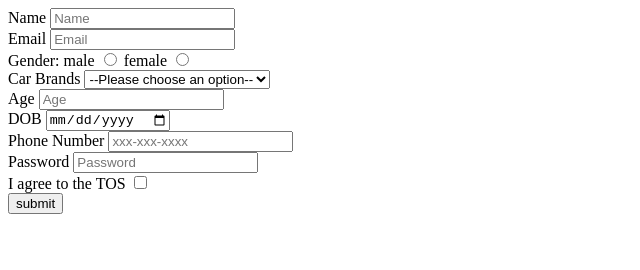
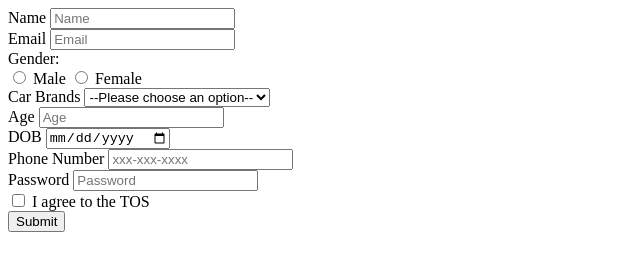
Before and after one commit to acciojob/signup-form-car-mangal77102, a website: page main.html in a window 1280 px wide. Shown: the whole page, without its empty margins (0-640 px from the left). Drawn offline with Linux system fonts and the light colour scheme.

Commit message:
created a submission

```diff
--- a/main.html
+++ b/main.html
@@ -1,34 +1,34 @@
 <!DOCTYPE html>
-
 <html>
-
 <head>
 	<link rel="stylesheet" href="styles.css">
 </head>
 
 <body>
-	<!-- the entire body must be written by student -->
-    <script type="text/javascript" src="./script.js">
-</script>
+	<script type="text/javascript" src="./script.js"></script>
 
 	<form method="post">
+
+		<!-- Name -->
 		<label for="name">Name</label>
-	<input type="Text" required="Yes" id="name" placeholder="Name">
-</br>
+		<input type="text" id="name" name="name" placeholder="Name" required>
+		<br>
 
+		<!-- Email -->
 		<label for="email">Email</label>
-	<input type="Email" required="Yes" id="email" placeholder="Email">
-</br>
+		<input type="email" id="email" name="email" placeholder="Email" required>
+		<br>
 
+		<!-- Gender -->
+		<label>Gender:</label><br>
+		<input type="radio" id="gender_m" name="gender" value="male" required>
+		<label for="gender_m">Male</label>
 
-	<label for="male">Gender:</label>
-	<label for="male">male</label>
-	<input type="radio" name="gender" required="Yes" id="male" value="male">
-	<label for="female">female</label>
-	<input type="radio" name="gender" required="Yes" id="male" value="female">
-</br>
+		<input type="radio" id="gender_f" name="gender" value="female">
+		<label for="gender_f">Female</label>
+		<br>
 
-
+		<!-- Car Brands -->
 		<label for="cars">Car Brands</label>
 		<select id="cars" name="cars" required>
 			<option value="" disabled selected>--Please choose an option--</option>
@@ -36,28 +36,36 @@
 			<option value="verna">VERNA</option>
 			<option value="ev">EV</option>
 		</select>
-</br>
+		<br>
+
+		<!-- Age -->
 		<label for="age">Age</label>
-	<input type="number" required="Yes" id="age" placeholder="Age">
-</br>
+		<input type="number" id="age" name="age" placeholder="Age" required>
+		<br>
+
+		<!-- DOB -->
 		<label for="dob">DOB</label>
-	<input type="Date" required="Yes" id="dob">
-</br>
+		<input type="date" id="dob" name="dob" required>
+		<br>
+
+		<!-- Phone Number -->
 		<label for="tel">Phone Number</label>
-	<input type="tel" required="no" id="tel" placeholder="xxx-xxx-xxxx">
-</br>
+		<input type="tel" id="tel" name="tel" placeholder="xxx-xxx-xxxx">
+		<br>
+
+		<!-- Password -->
 		<label for="password">Password</label>
-	<input type="Password" required="Yes" id="password" placeholder="Password">
-</br>
+		<input type="password" id="password" name="password" placeholder="Password" required>
+		<br>
+
+		<!-- TOS -->
+		<input type="checkbox" id="tos" name="tos" required>
 		<label for="tos">I agree to the TOS</label>
+		<br>
 
+		<!-- Submit -->
+		<button type="submit">Submit</button>
 
-	<input type="checkbox" required="Yes" id="tos">
-
-
-</br>
-	<button>submit</button>
 	</form>
 </body>
-
 </html>
```
Lines whose indentation alone changed are shown as unchanged.
